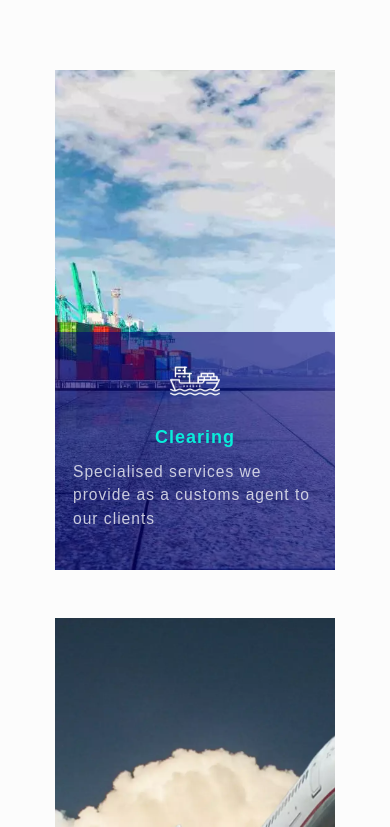
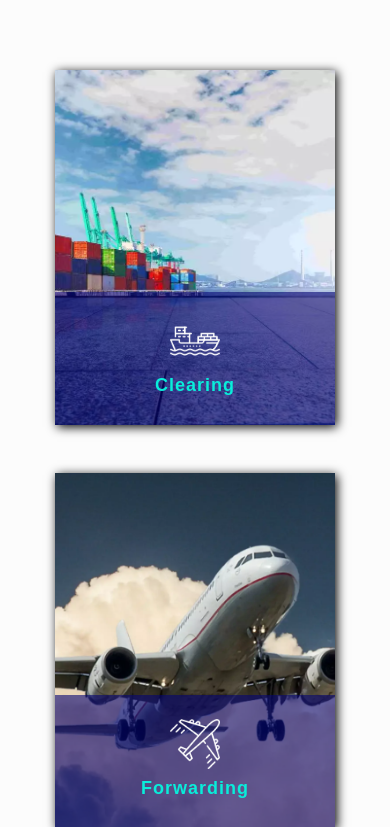
Before and after one commit to abeonweb/marine-express-site, a Next.js app: page / in a window 390 px wide. Shown: the part 741-1568 px from the top of the page. Built offline with nearby package versions, Linux system fonts and the light colour scheme.

Commit message:
adjusted mobile width of service article reduced height of service article added hover effect on textContainer

```diff
--- a/styles/Service.module.css
+++ b/styles/Service.module.css
@@ -20,19 +20,17 @@
     color: var(--color-secondary);
     background-color: rgb(12, 4, 104);
     margin: 3em 0 0;
-    width: 100%;
-    max-width: 280px;
-    height: 500px;
+    width: 95%;
+    height: 355px;
     overflow: hidden;
     position: relative;
 }
 
 .image {
+    width: 100%;
     height: 100%;
-    width: auto;
     object-fit: cover;
-    object-position: -240px 0;
-    transform: scale(1);
+    transform: scale(1) opacity(0.8);
     transition: transform 500ms cubic-bezier(0.5, 0, 0.5, 1), opacity 250ms linear;
 }
 
@@ -40,26 +38,32 @@
 .textContainer {
     background-color: rgba(4, 4, 115, 0.6);
     width: 100%;
+    height: 60%;
     position: absolute;
-    bottom: 0;
+    bottom: -80px;
     padding: 2em 1.5em;
     display: flex;
     flex-direction: column;
+    transition: transform 500ms cubic-bezier(0.5, 0, 0.5, 1);
 }
 
 
 .image:hover {
     transform: scale(1.2);
-    opacity: 0.75;
+    opacity: 0.25;
+}
+
+.textContainer:hover {
+    transform: translateY(-80px);
 }
 
 .icon {
-    margin: 0 auto 1.5em;
+    margin: 0 auto 0.5em;
 }
 
 .title {
     color: var(--color-highlight-3);
-    margin-bottom: 0.5em;
+    margin-bottom: 1.7em;
     text-align: center;
 }
 
@@ -81,17 +85,14 @@
     padding: 0.75em 0;
 }
 
-@media (min-width: 600px) {
-    .intro {
-        grid-template-columns: repeat(2, minmax(250px, 500px));
-    }
-
-    .serviceArticle {
-        box-shadow: 2px 2px 10px rgba(0, 0, 0, 1);
-    }
-
+@media (min-width: 390px) {
     .serviceContainer {
         flex-direction: row;
 
     }
+    .serviceArticle {
+        max-width: 280px;
+        box-shadow: 2px 2px 10px rgba(0, 0, 0, 1);
+    }
+
 }
```
